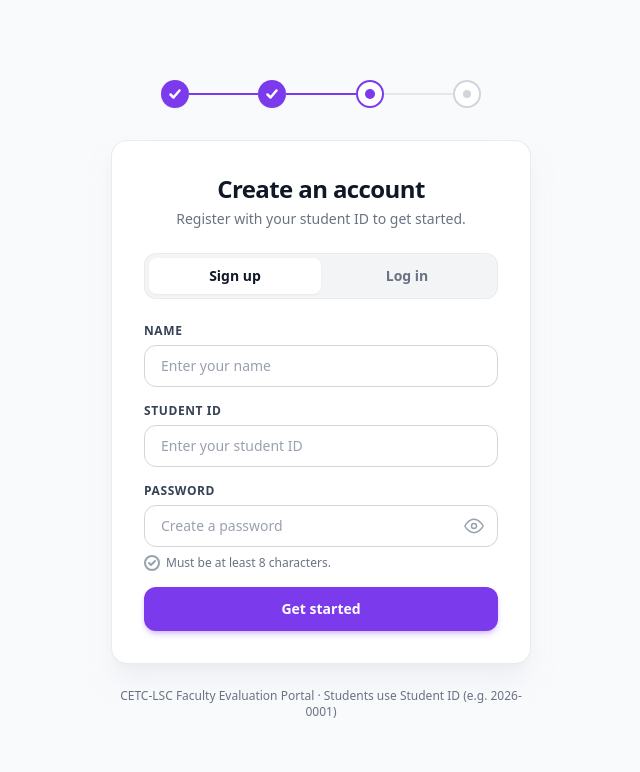
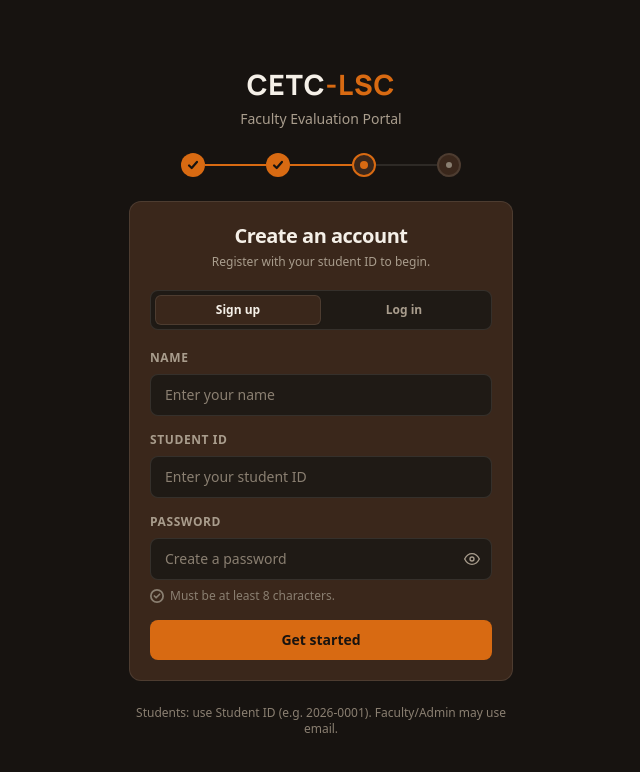
Before and after one commit to katalepsis69/csuportal, a Next.js app: page /login in a window 1280 px wide. Shown: the top 772 px of the page, without its empty margins (319-959 px from the left). Built offline with nearby package versions, Linux system fonts and the light colour scheme.

Commit message:
fix(auth): restore CETC-LSC design system tokens on login page

```diff
--- a/src/app/login/page.tsx
+++ b/src/app/login/page.tsx
@@ -95,67 +95,73 @@ export default function LoginPage() {
   }
 
   return (
-    <main className="flex min-h-screen flex-1 flex-col items-center justify-center p-4 sm:p-6 bg-[#F8FAFC]">
-      <div className="w-full max-w-[420px] flex flex-col items-center">
-        {/* Stepper from Image 2 */}
-        <div className="w-full max-w-[320px] mb-8 flex items-center justify-between" aria-label="Progress">
-          {/* Step 1: Completed */}
-          <div className="flex h-7 w-7 items-center justify-center rounded-full bg-[#7C3AED] text-white shadow-xs">
-            <svg className="h-4 w-4" viewBox="0 0 16 16" fill="none" stroke="currentColor" strokeWidth="2.5" strokeLinecap="round" strokeLinejoin="round">
+    <main className="flex min-h-screen flex-1 flex-col items-center justify-center p-4 sm:p-6">
+      <div className="w-full max-w-sm flex flex-col items-center">
+        {/* Brand header */}
+        <div className="mb-6 text-center">
+          <div
+            className="text-[28px] font-extrabold tracking-[0.03em]"
+            style={{ fontFamily: 'var(--font-display)' }}
+          >
+            CETC<span className="text-brand">-LSC</span>
+          </div>
+          <p className="mt-1 text-sm text-cream-muted">Faculty Evaluation Portal</p>
+        </div>
+
+        {/* Stepper matching brand colors */}
+        <div className="w-full max-w-[280px] mb-6 flex items-center justify-between" aria-label="Progress">
+          <div className="flex h-6 w-6 items-center justify-center rounded-full bg-brand text-canvas">
+            <svg className="h-3.5 w-3.5" viewBox="0 0 16 16" fill="none" stroke="currentColor" strokeWidth="2.5" strokeLinecap="round" strokeLinejoin="round">
               <polyline points="3.5 8.5 6.5 11.5 12.5 4.5" />
             </svg>
           </div>
 
-          <div className="h-[2px] flex-1 bg-[#7C3AED]" />
+          <div className="h-[2px] flex-1 bg-brand" />
 
-          {/* Step 2: Completed */}
-          <div className="flex h-7 w-7 items-center justify-center rounded-full bg-[#7C3AED] text-white shadow-xs">
-            <svg className="h-4 w-4" viewBox="0 0 16 16" fill="none" stroke="currentColor" strokeWidth="2.5" strokeLinecap="round" strokeLinejoin="round">
+          <div className="flex h-6 w-6 items-center justify-center rounded-full bg-brand text-canvas">
+            <svg className="h-3.5 w-3.5" viewBox="0 0 16 16" fill="none" stroke="currentColor" strokeWidth="2.5" strokeLinecap="round" strokeLinejoin="round">
               <polyline points="3.5 8.5 6.5 11.5 12.5 4.5" />
             </svg>
           </div>
 
-          <div className="h-[2px] flex-1 bg-[#7C3AED]" />
+          <div className="h-[2px] flex-1 bg-brand" />
 
-          {/* Step 3: Current */}
-          <div className="flex h-7 w-7 items-center justify-center rounded-full border-2 border-[#7C3AED] bg-white">
-            <div className="h-2.5 w-2.5 rounded-full bg-[#7C3AED]" />
+          <div className="flex h-6 w-6 items-center justify-center rounded-full border-2 border-brand bg-panel">
+            <div className="h-2 w-2 rounded-full bg-brand" />
           </div>
 
-          <div className="h-[2px] flex-1 bg-gray-200" />
+          <div className="h-[2px] flex-1 bg-subtle" />
 
-          {/* Step 4: Upcoming */}
-          <div className="flex h-7 w-7 items-center justify-center rounded-full border-2 border-gray-300 bg-white">
-            <div className="h-2 w-2 rounded-full bg-gray-300" />
+          <div className="flex h-6 w-6 items-center justify-center rounded-full border-2 border-subtle bg-panel">
+            <div className="h-1.5 w-1.5 rounded-full bg-cream-faint" />
           </div>
         </div>
 
-        {/* Card from Image 1 */}
-        <div className="w-full rounded-2xl border border-gray-200/80 bg-white p-6 sm:p-8 shadow-xl shadow-gray-200/50">
-          {/* Card Title & Subtitle */}
-          <div className="text-center mb-6">
-            <h1 className="text-2xl font-bold tracking-tight text-gray-900">
-              {mode === 'signup' ? 'Create an account' : 'Welcome back'}
+        {/* Card */}
+        <div className="card w-full space-y-5">
+          <div className="text-center">
+            <h1 className="text-xl font-bold tracking-tight text-cream">
+              {mode === 'signup' ? 'Create an account' : 'Sign in'}
             </h1>
-            <p className="mt-1 text-sm text-gray-500">
+            <p className="mt-1 text-xs text-cream-muted">
               {mode === 'signup'
-                ? 'Register with your student ID to get started.'
+                ? 'Register with your student ID to begin.'
                 : 'Enter your student ID to access the portal.'}
             </p>
           </div>
 
           {/* Segmented Control / Pill Toggle */}
-          <div className="grid grid-cols-2 rounded-xl bg-gray-100 p-1 mb-6 border border-gray-200/60">
+          <div className="grid grid-cols-2 rounded-lg bg-bg2 p-1 border border-subtle">
             <button
               type="button"
               onClick={() => {
                 setMode('signup');
                 setError(null);
               }}
-              className={`rounded-lg py-2 text-sm font-semibold transition-all ${
+              className={`rounded-md py-1.5 text-xs font-semibold transition-all ${
                 mode === 'signup'
-                  ? 'bg-white text-gray-900 shadow-xs'
-                  : 'text-gray-500 hover:text-gray-900'
+                  ? 'bg-panel text-cream shadow-xs border border-subtle'
+                  : 'text-cream-muted hover:text-cream'
               }`}
             >
               Sign up
@@ -166,10 +172,10 @@ export default function LoginPage() {
                 setMode('login');
                 setError(null);
               }}
-              className={`rounded-lg py-2 text-sm font-semibold transition-all ${
+              className={`rounded-md py-1.5 text-xs font-semibold transition-all ${
                 mode === 'login'
-                  ? 'bg-white text-gray-900 shadow-xs'
-                  : 'text-gray-500 hover:text-gray-900'
+                  ? 'bg-panel text-cream shadow-xs border border-subtle'
+                  : 'text-cream-muted hover:text-cream'
               }`}
             >
               Log in
@@ -180,13 +186,13 @@ export default function LoginPage() {
           <form onSubmit={handleSubmit} className="space-y-4">
             {mode === 'signup' && (
               <div>
-                <label className="block text-xs font-semibold text-gray-700 uppercase tracking-wider mb-1.5" htmlFor="name">
+                <label className="label" htmlFor="name">
                   Name
                 </label>
                 <input
                   id="name"
                   type="text"
-                  className="w-full rounded-xl border border-gray-300 bg-white px-4 py-2.5 text-sm text-gray-900 placeholder:text-gray-400 focus:border-[#7C3AED] focus:ring-3 focus:ring-[#7C3AED]/20 outline-none transition"
+                  className="input"
                   placeholder="Enter your name"
                   value={name}
                   onChange={(e) => setName(e.target.value)}
@@ -197,13 +203,13 @@ export default function LoginPage() {
             )}
 
             <div>
-              <label className="block text-xs font-semibold text-gray-700 uppercase tracking-wider mb-1.5" htmlFor="studentId">
+              <label className="label" htmlFor="studentId">
                 Student ID
               </label>
               <input
                 id="studentId"
                 type="text"
-                className="w-full rounded-xl border border-gray-300 bg-white px-4 py-2.5 text-sm text-gray-900 placeholder:text-gray-400 focus:border-[#7C3AED] focus:ring-3 focus:ring-[#7C3AED]/20 outline-none transition"
+                className="input"
                 placeholder="Enter your student ID"
                 value={studentId}
                 onChange={(e) => setStudentId(e.target.value)}
@@ -213,14 +219,14 @@ export default function LoginPage() {
             </div>
 
             <div>
-              <label className="block text-xs font-semibold text-gray-700 uppercase tracking-wider mb-1.5" htmlFor="password">
+              <label className="label" htmlFor="password">
                 Password
               </label>
               <div className="relative">
                 <input
                   id="password"
                   type={showPassword ? 'text' : 'password'}
-                  className="w-full rounded-xl border border-gray-300 bg-white pl-4 pr-11 py-2.5 text-sm text-gray-900 placeholder:text-gray-400 focus:border-[#7C3AED] focus:ring-3 focus:ring-[#7C3AED]/20 outline-none transition"
+                  className="input pr-10"
                   placeholder={mode === 'signup' ? 'Create a password' : 'Enter your password'}
                   value={password}
                   onChange={(e) => setPassword(e.target.value)}
@@ -230,16 +236,16 @@ export default function LoginPage() {
                 <button
                   type="button"
                   onClick={() => setShowPassword(!showPassword)}
-                  className="absolute right-3.5 top-1/2 -translate-y-1/2 text-gray-400 hover:text-gray-600 focus:outline-none"
+                  className="absolute right-3 top-1/2 -translate-y-1/2 text-cream-muted hover:text-cream focus:outline-none"
                   aria-label={showPassword ? 'Hide password' : 'Show password'}
                 >
                   {showPassword ? (
-                    <svg className="h-5 w-5" viewBox="0 0 24 24" fill="none" stroke="currentColor" strokeWidth="1.75" strokeLinecap="round" strokeLinejoin="round">
+                    <svg className="h-4 w-4" viewBox="0 0 24 24" fill="none" stroke="currentColor" strokeWidth="2" strokeLinecap="round" strokeLinejoin="round">
                       <path d="M17.94 17.94A10.07 10.07 0 0 1 12 20c-7 0-11-8-11-8a18.45 18.45 0 0 1 5.06-5.94M9.9 4.24A9.12 9.12 0 0 1 12 4c7 0 11 8 11 8a18.5 18.5 0 0 1-2.16 3.19m-6.72-1.07a3 3 0 1 1-4.24-4.24" />
                       <line x1="1" y1="1" x2="23" y2="23" />
                     </svg>
                   ) : (
-                    <svg className="h-5 w-5" viewBox="0 0 24 24" fill="none" stroke="currentColor" strokeWidth="1.75" strokeLinecap="round" strokeLinejoin="round">
+                    <svg className="h-4 w-4" viewBox="0 0 24 24" fill="none" stroke="currentColor" strokeWidth="2" strokeLinecap="round" strokeLinejoin="round">
                       <path d="M1 12s4-8 11-8 11 8 11 8-4 8-11 8-11-8-11-8z" />
                       <circle cx="12" cy="12" r="3" />
                     </svg>
@@ -250,8 +256,8 @@ export default function LoginPage() {
               {mode === 'signup' && (
                 <div className="mt-2 flex items-center gap-1.5 text-xs">
                   <svg
-                    className={`h-4 w-4 shrink-0 transition-colors ${
-                      password.length >= 8 ? 'text-[#7C3AED]' : 'text-gray-400'
+                    className={`h-3.5 w-3.5 shrink-0 transition-colors ${
+                      password.length >= 8 ? 'text-positive' : 'text-cream-faint'
                     }`}
                     viewBox="0 0 16 16"
                     fill="none"
@@ -263,38 +269,29 @@ export default function LoginPage() {
                     <circle cx="8" cy="8" r="7" />
                     <polyline points="5 8 7 10 11 6" />
                   </svg>
-                  <span className={password.length >= 8 ? 'text-gray-700 font-medium' : 'text-gray-500'}>
+                  <span className={password.length >= 8 ? 'text-cream-dim' : 'text-cream-faint'}>
                     Must be at least 8 characters.
                   </span>
                 </div>
               )}
             </div>
 
-            {error && (
-              <div className="rounded-xl border border-red-200 bg-red-50 p-3 text-xs font-medium text-red-600">
-                {error}
-              </div>
-            )}
+            {error && <p className="text-xs text-negative">{error}</p>}
 
-            <button
-              type="submit"
-              className="w-full rounded-xl bg-[#7C3AED] hover:bg-[#6D28D9] active:bg-[#5B21B6] py-3 px-4 text-sm font-semibold text-white shadow-md shadow-[#7C3AED]/25 transition-all duration-150 disabled:cursor-not-allowed disabled:opacity-50"
-              disabled={busy}
-            >
+            <button type="submit" className="btn w-full" disabled={busy}>
               {busy
                 ? mode === 'signup'
                   ? 'Creating account…'
                   : 'Signing in…'
                 : mode === 'signup'
                 ? 'Get started'
-                : 'Log in'}
+                : 'Sign in'}
             </button>
           </form>
         </div>
 
-        {/* Institutional subtext */}
-        <p className="mt-6 text-center text-xs text-gray-500">
-          CETC-LSC Faculty Evaluation Portal · Students use Student ID (e.g. 2026-0001)
+        <p className="mt-6 text-center text-xs text-cream-faint">
+          Students: use Student ID (e.g. 2026-0001). Faculty/Admin may use email.
         </p>
       </div>
     </main>
```
